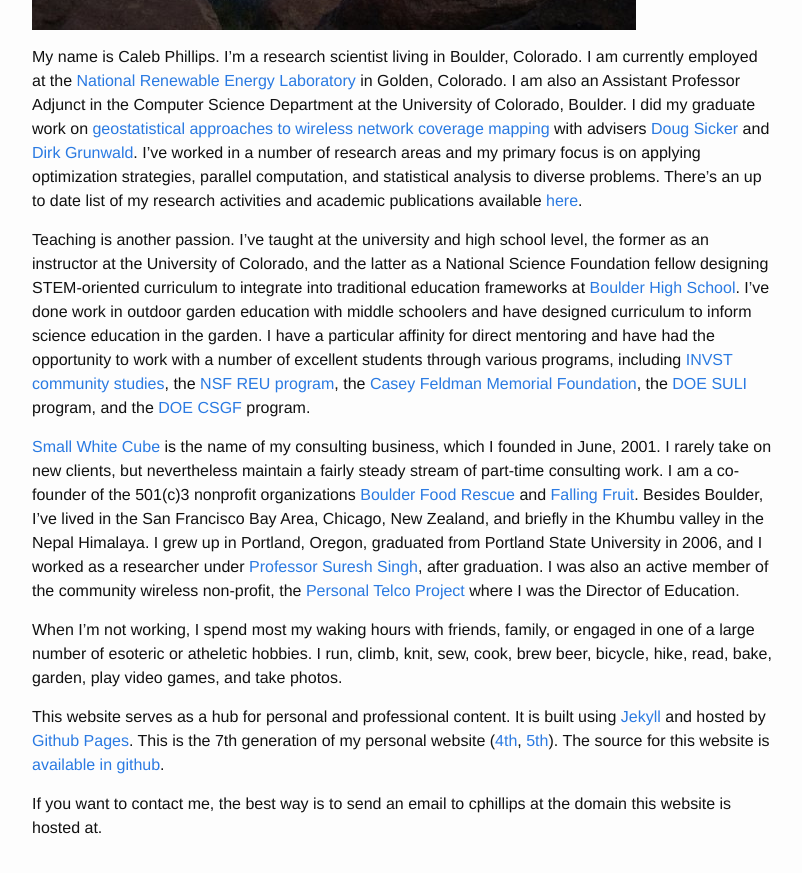
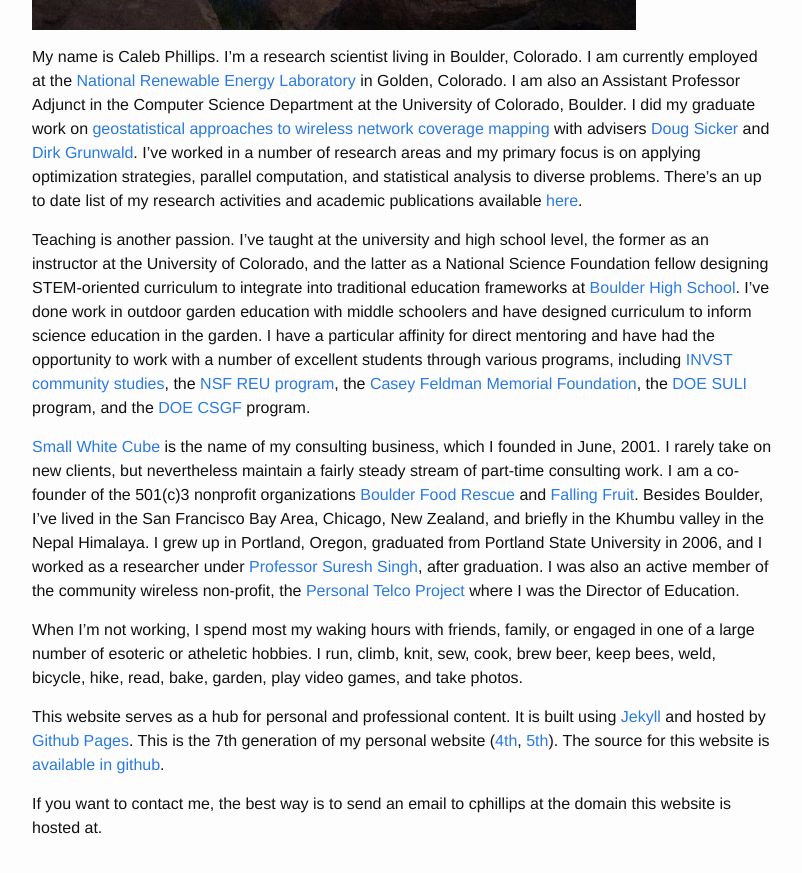
Before and after one commit to somerandomsequence/smallwhitecube, a Jekyll site: the page built from about.md, in a window 1280 px wide and 900 px high, scrolled down 587 px. Shown: the top 873 px of the window, without its empty margins (238-1040 px from the left). Built offline with Jekyll 4.4.1, drawn with Linux system fonts in a browser that asks for light colours; nearby versions of some CDN libraries.

Commit message:
small changes

```diff
--- a/about.md
+++ b/about.md
@@ -11,7 +11,7 @@ Teaching is another passion. I've taught at the university and high school level
 
 [Small White Cube](http://smallwhitecube.com) is the name of my consulting business, which I founded in June, 2001. I rarely take on new clients, but nevertheless maintain a fairly steady stream of part-time consulting work. I am a co-founder of the 501(c)3 nonprofit organizations [Boulder Food Rescue](http://boulderfoodrescue.org) and [Falling Fruit](http://fallingfruit.org).  Besides Boulder, I've lived in the San Francisco Bay Area, Chicago, New Zealand, and briefly in the Khumbu valley in the Nepal Himalaya. I grew up in Portland, Oregon, graduated from Portland State University in 2006, and I worked as a researcher under [Professor Suresh Singh](http://cs.pdx.edu/~singh), after graduation. I was also an active member of the community wireless non-profit, the [Personal Telco Project](http://personaltelco.net) where I was the Director of Education.
 
-When I'm not working, I spend most my waking hours with friends, family, or engaged in one of a large number of esoteric or atheletic hobbies. I run, climb, knit, sew, cook, brew beer, bicycle, hike, read, bake, garden, play video games, and take photos.
+When I'm not working, I spend most my waking hours with friends, family, or engaged in one of a large number of esoteric or atheletic hobbies. I run, climb, knit, sew, cook, brew beer, keep bees, weld, bicycle, hike, read, bake, garden, play video games, and take photos.
 
 This website serves as a hub for personal and professional content. It is built using [Jekyll](http://jekyllrb.com/) and hosted by [Github Pages](https://pages.github.com/). This is the 7th generation of my personal website ([4th](https://web.archive.org/web/20060419030337/http://smallwhitecube.com/), [5th](https://web.archive.org/web/20130428013216/http://smallwhitecube.com/doku.php)). The source for this website is [available in github](https://github.com/somerandomsequence/smallwhitecube).
 
```
